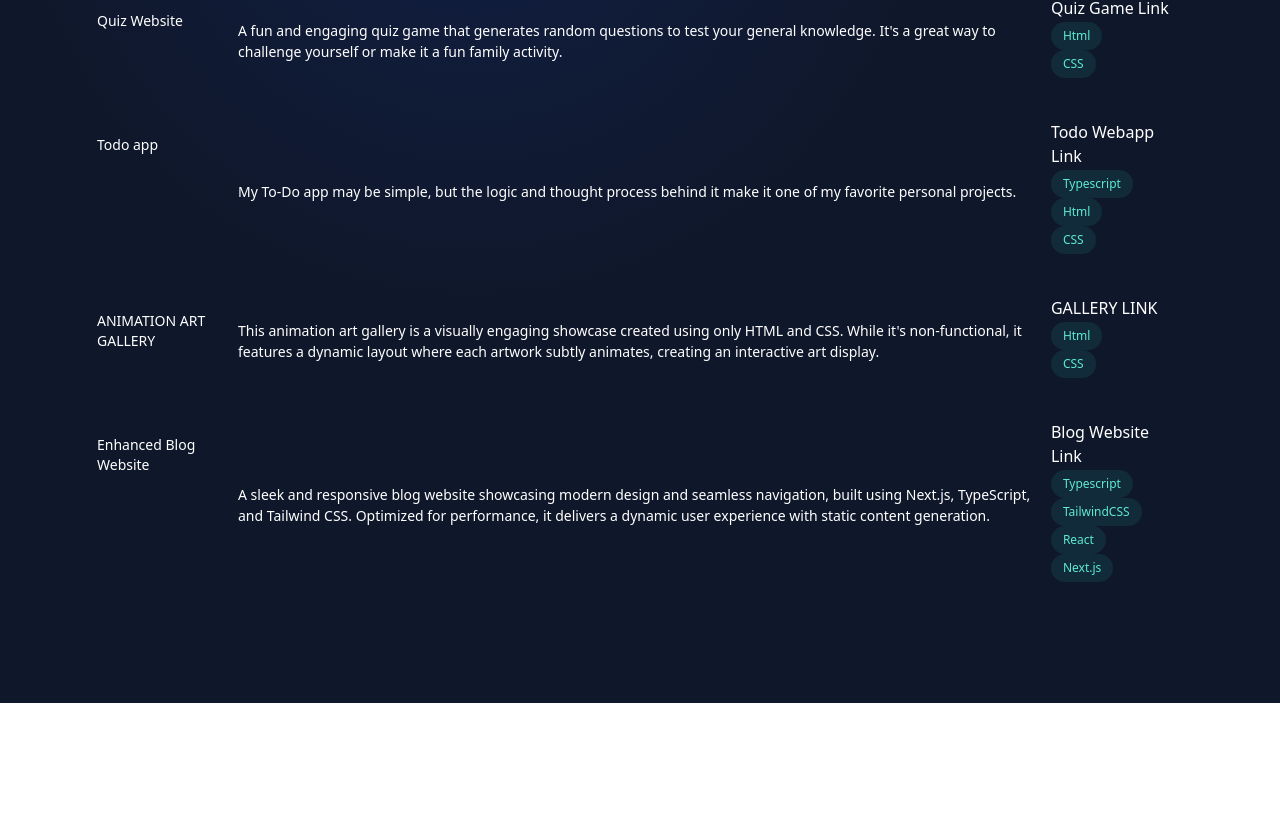
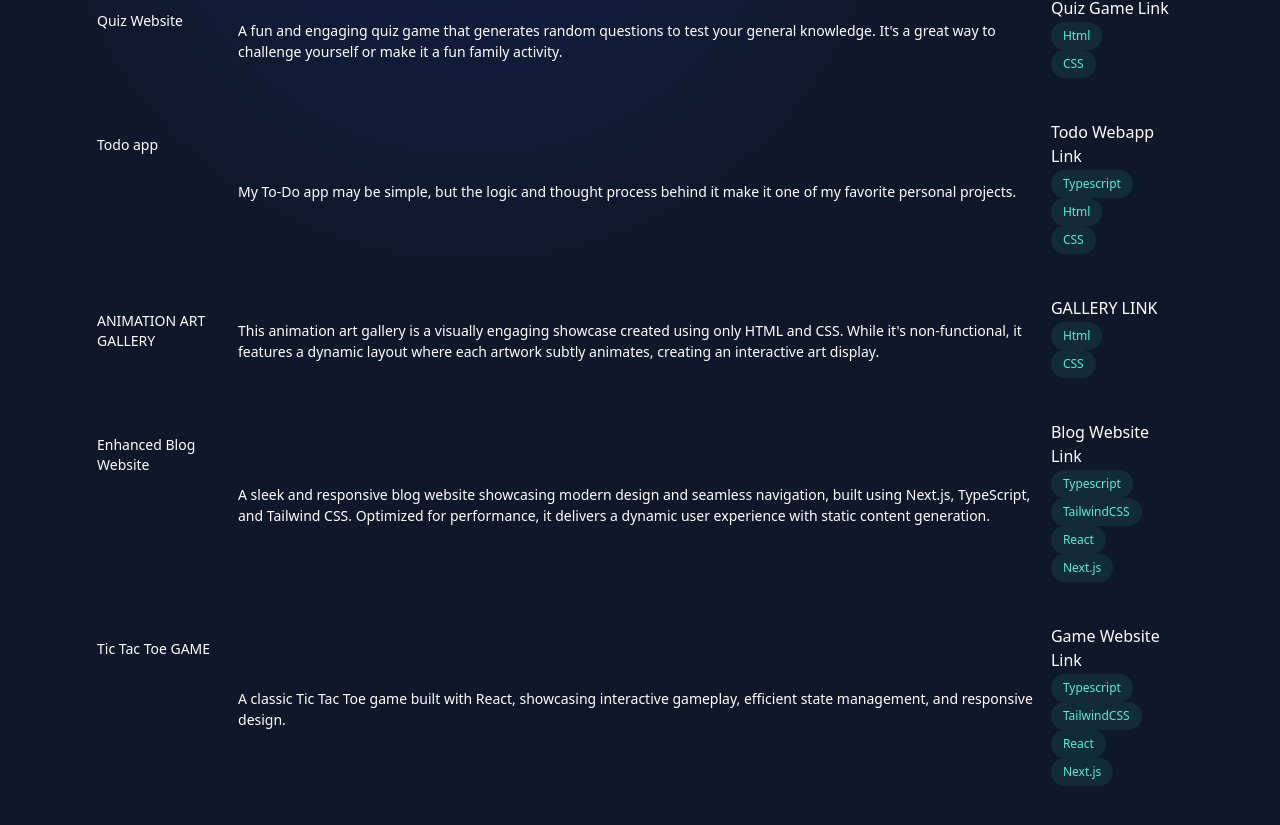
Before and after one commit to M-Umer007/Portfolio, a Next.js app: page /allProjects in a window 1280 px wide. Shown: the part 713-1538 px from the top of the page. Before the commit the page ends 1416 px from the top, so only its background shows below. Built offline with nearby package versions, Linux system fonts and the light colour scheme.

Commit message:
Updated description in allProjects page

```diff
--- a/src/app/allProjects/page.tsx
+++ b/src/app/allProjects/page.tsx
@@ -40,6 +40,7 @@ export default function AllProjects() {
                             </thead>
 
                                     <tbody className="text-white ">
+                                         {/* project1 */}
                                 <tr>
                                     <td className="py-4 pr-4 align-top text-sm">
                                     <div>
@@ -71,7 +72,7 @@ export default function AllProjects() {
 
                                     </td>
                                  </tr>
-
+                {/* project2 */}
                                 <tr>
                                     <td className="py-4 pr-4 align-top text-sm">
                         <div>
@@ -98,7 +99,7 @@ export default function AllProjects() {
                             </ul>
                                     </td>
                                 </tr>
-
+                {/* project 3 */}
                                 <tr>
                                     <td className="py-4 pr-4 align-top text-sm">
                         <div>
@@ -123,6 +124,7 @@ export default function AllProjects() {
                             </ul>
                                     </td>
                              </tr>
+                             {/* project4 */}
                             <tr>
                                 <td className="py-4 pr-4 align-top text-sm">
                                     <div>
@@ -144,6 +146,7 @@ export default function AllProjects() {
                             </ul>
                                     </td>
                             </tr>
+                            {/* project5 */}
                             <tr>
                                 <td className="py-4 pr-4 align-top text-sm">
                                     <div>
@@ -165,6 +168,7 @@ export default function AllProjects() {
                             </ul>
                                     </td>
                             </tr>
+                            {/* project6 */}
                             <tr>
                                 <td className="py-4 pr-4 align-top text-sm">
                                     <div>
@@ -188,6 +192,30 @@ export default function AllProjects() {
                             </ul>
                                     </td>
                             </tr>
+                            {/* project7 */}
+                            <tr>
+                                <td className="py-4 pr-4 align-top text-sm">
+                                    <div>
+                                    <a href="https://tic-tac-toe-react-by-umer.vercel.app/" className='sm:pointer-events-none sm:cursor-default' >Tic Tac Toe GAME</a>
+                                        </div>
+                                </td>
+                                <td>
+                                    <div className='mt-2 text-sm leading-normal'> A classic Tic Tac Toe game built with React, showcasing interactive gameplay, efficient state management, and responsive design.
+                                    </div>
+                                </td>
+                                <td className='hidden sm:block'>
+                                    <div> <a href="https://tic-tac-toe-react-by-umer.vercel.app/">Game Website Link </a></div>
+                                </td>
+                                <td className='hidden sm:block'>
+                                <ul>
+                                <li><Button>Typescript</Button></li>
+                                <li><Button>TailwindCSS</Button></li>
+                                <li><Button>React</Button></li>
+                                <li><Button>Next.js</Button></li>
+
+                            </ul>
+                                    </td>
+                            </tr>
                         </tbody>
                         </table>
                                     </div>
```
